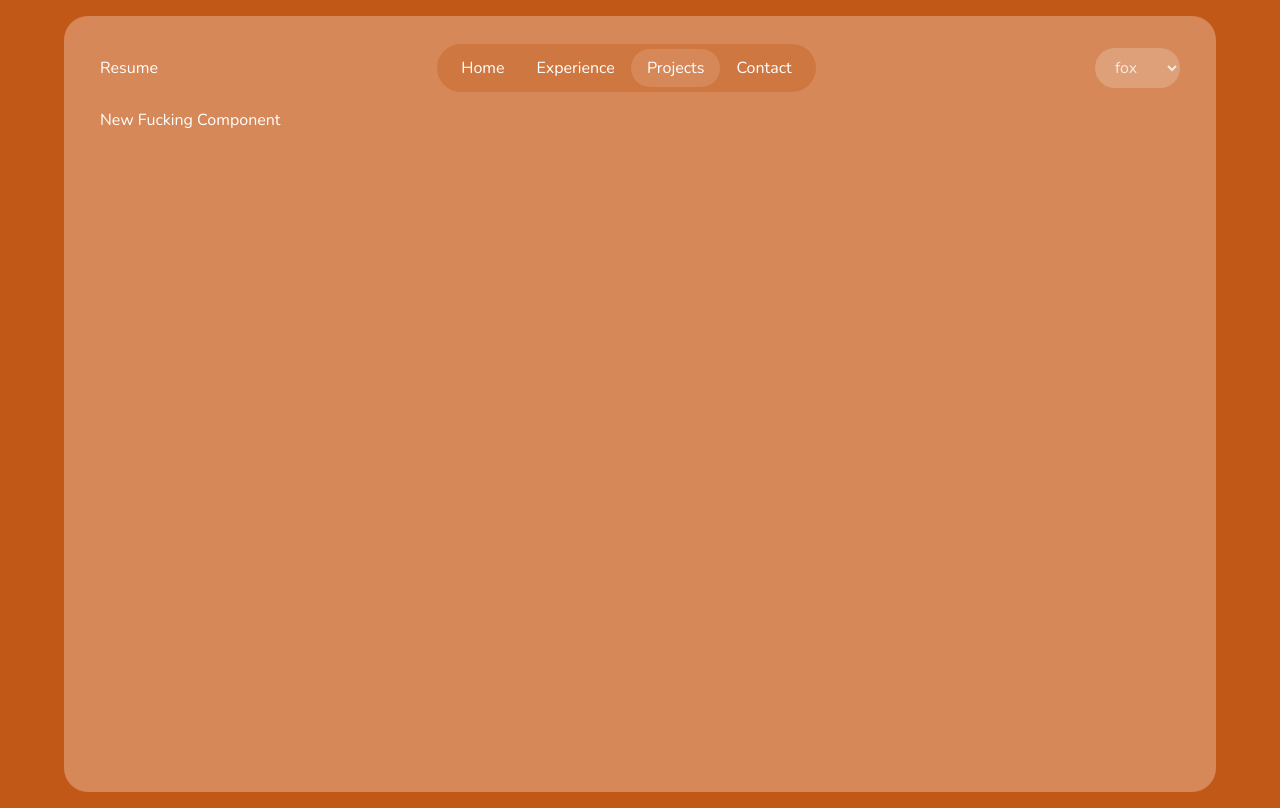
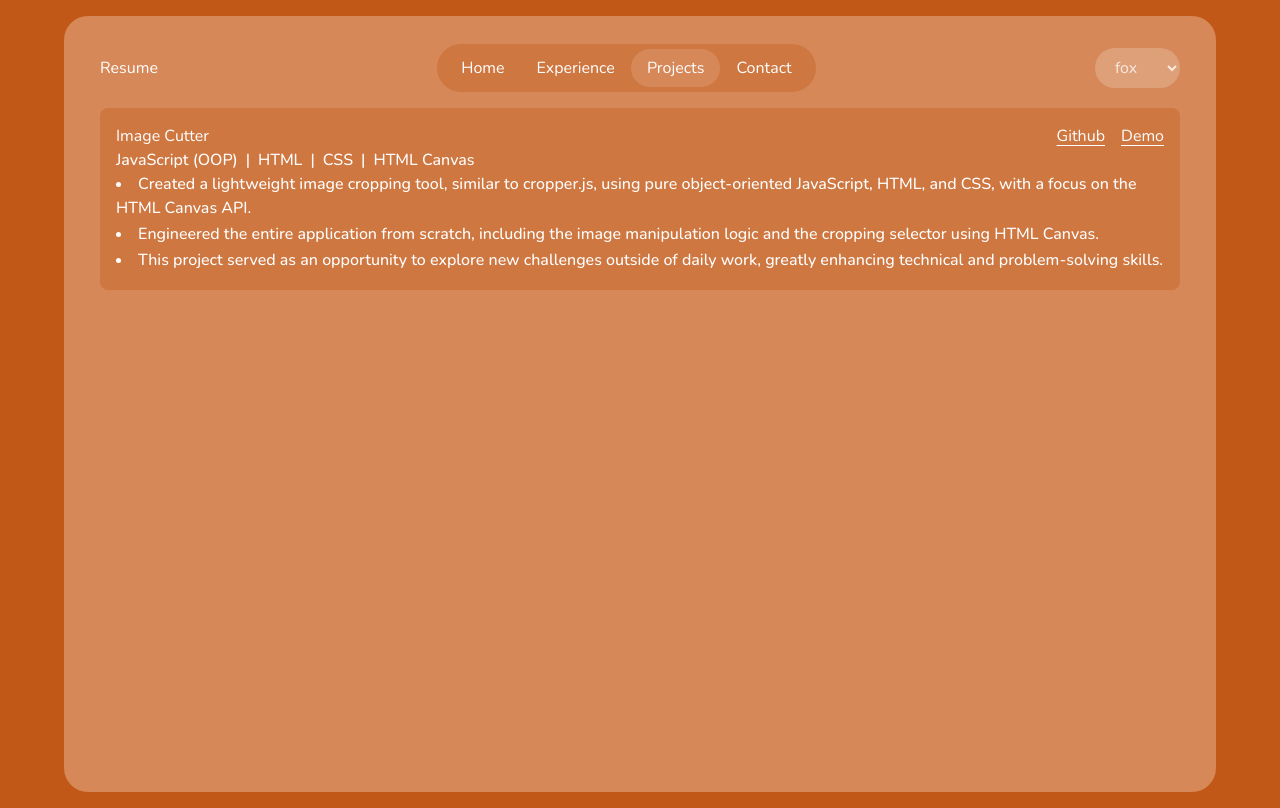
Before and after one commit to MiladKarandish/portfolio-v2, a Next.js app: page /projects in a window 1280 px wide. Built offline with nearby package versions, Linux system fonts and the light colour scheme.

Commit message:
feat: basic project page added

```diff
--- a/src/app/(portfolio)/projects/page.tsx
+++ b/src/app/(portfolio)/projects/page.tsx
@@ -1,5 +1,42 @@
+import { projects } from "@/data/projects";
+
 const Projects = () => {
-  return <main>New Fucking Component</main>;
+  return (
+    <main>
+      <ul className={`space-y-4`}>
+        {projects.map((project) => (
+          <li key={project.demo} className={`bg-800 rounded-lg p-4`}>
+            <div className={`flex justify-between items-center`}>
+              <h3>{project.title}</h3>
+              <a href={project.github} target="_blank" className={`ms-auto underline underline-offset-4`}>
+                Github
+              </a>
+              <a href={project.demo} target="_blank" className={`ms-4 underline underline-offset-4`}>
+                Demo
+              </a>
+            </div>
+
+            <ul className={`flex flex-wrap justify-start items-center gap-2 text-base font-medium`}>
+              {project.techs.map((skill, i) => (
+                <li key={i * 2} className={`flex gap-2`}>
+                  <span>{skill}</span>
+                  {i !== project.techs.length - 1 && <span>|</span>}
+                </li>
+              ))}
+            </ul>
+
+            <ul className={`list-disc list-inside`}>
+              {project.hilights.map((hilight, i) => (
+                <li key={i} className={`mb-[2px] font-medium`}>
+                  {hilight}
+                </li>
+              ))}
+            </ul>
+          </li>
+        ))}
+      </ul>
+    </main>
+  );
 };
 
 export default Projects;
```
